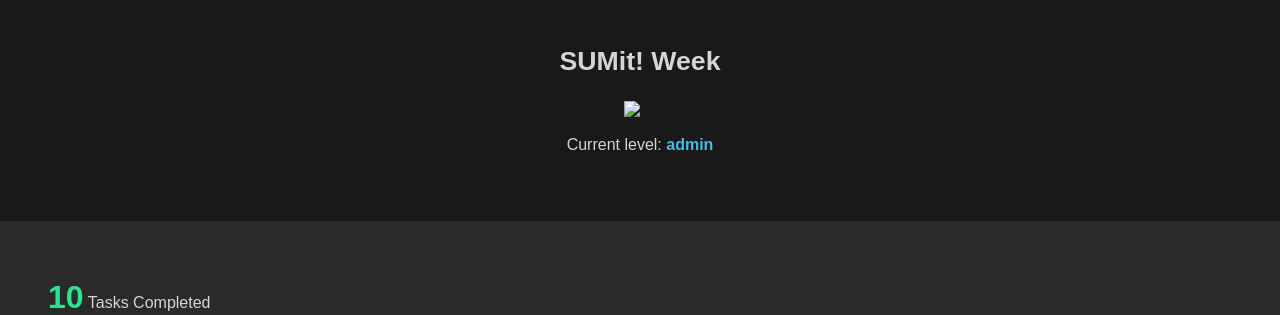
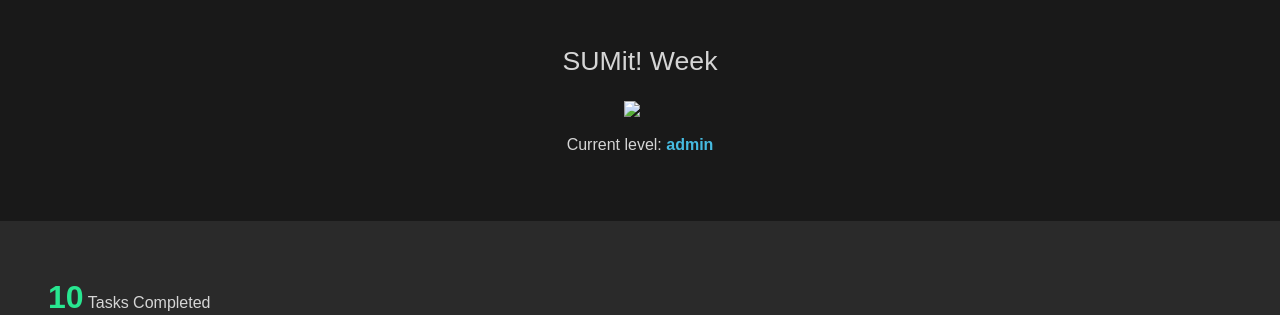
Before and after one commit to praekeltfoundation/oneplus, a Django app: template oneplus/templates/learn/home.html in a window 1280 px wide. Shown: the part 50-365 px from the top of the page. Run offline with Django 3.2, Linux system fonts and the light colour scheme; the template is opened without the code that fills it: most values are stand-ins (such as "Sample title", 1, 10 or a date in 2020); parts of the project's set-up code (start-up, migrations or seed data) failed here and were passed over.

Commit message:
Style home page SUMit notifications.

```diff
--- a/oneplus/templates/learn/home.html
+++ b/oneplus/templates/learn/home.html
@@ -33,7 +33,7 @@
 
     {% if sumit %}
         <div class="center-font content darkgrey-back">
-            <div class="pad-bottom"><span class="large-font">SUMit! Week</span></div>
+            <div class="pad-bottom"><span class="large-font-normal">SUMit! Week</span></div>
             <div><span class="text badge-award"><img class="badge-img" src="{{ sumit.url }}"></span></div>
             <div>
                 <span class="text-line">
@@ -57,9 +57,9 @@
 
     {% if not state.questions_complete %}
         {% if state.home_tasks_week >= 15 %}
-            <p class="green-front large-font">This week's revision complete. Come back Monday for more{% if redo %} or <a class="redo" href="redo">redo your incorrect answers</a>{% endif %}.</p>
+            <p class="green-front large-font-normal">This week's revision complete. Come back Monday for more{% if redo %} or <a class="redo" href="redo">redo your incorrect answers</a>{% endif %}.</p>
         {% elif state.home_tasks_today >= state.home_required_tasks %}
-            <p class="green-front large-font">Today's revision complete. Come back tomorrow for more{% if redo %} or <a class="redo" href="redo">redo your incorrect answers</a>{% endif %}.</p>
+            <p class="green-front large-font-normal">Today's revision complete. Come back tomorrow for more{% if redo %} or <a class="redo" href="redo">redo your incorrect answers</a>{% endif %}.</p>
         {% else %}
             {% if not sumit %}
                 <a class="button green-back grey-front" href="next">Take Challenge</a>
@@ -68,7 +68,7 @@
             {% endif %}
         {%  endif %}
     {% else %}
-         <p class="green-front large-font">You've finished all of the dig-it questions!
+         <p class="green-front large-font-normal">You've finished all of the dig-it questions!
              We'll send you an SMS when we have more questions for you.</p>
     {% endif %}
 
```
